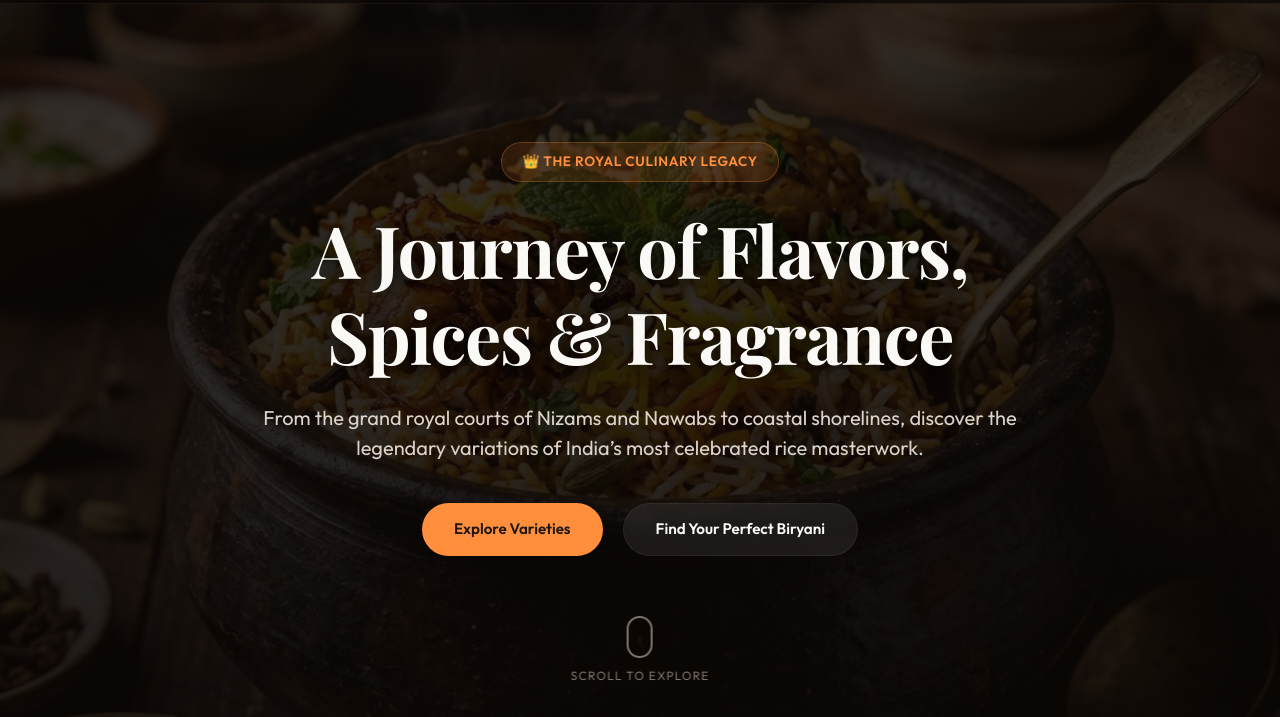
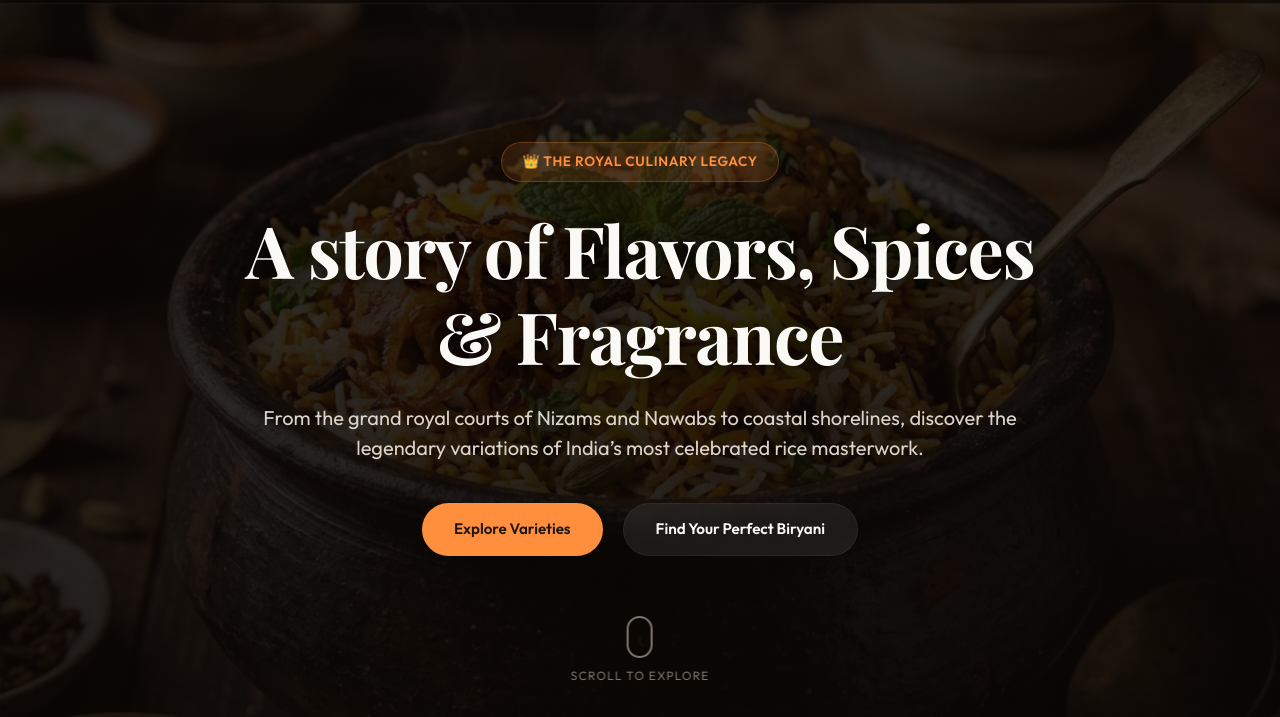
Before and after one commit to reenakamalesan/reena, a plain HTML site: page index.html in a window 1280 px wide. Shown: the part 83-800 px from the top of the page. Drawn offline with nearby package versions, Linux system fonts and the light colour scheme; a web font is replaced by a local one.

Commit message:
first commit

```diff
--- a/index.html
+++ b/index.html
@@ -36,7 +36,7 @@
             <div class="hero-overlay"></div>
             <div class="hero-content">
                 <span class="subheading-badge">👑 The Royal Culinary Legacy</span>
-                <h1 class="hero-title">A Journey of Flavors, Spices & Fragrance</h1>
+                <h1 class="hero-title">A story of Flavors, Spices & Fragrance</h1>
                 <p class="hero-description">From the grand royal courts of Nizams and Nawabs to coastal shorelines, discover the legendary variations of India’s most celebrated rice masterwork.</p>
                 <div class="hero-buttons">
                     <a href="#gallery-section" class="btn btn-primary">Explore Varieties</a>
```
